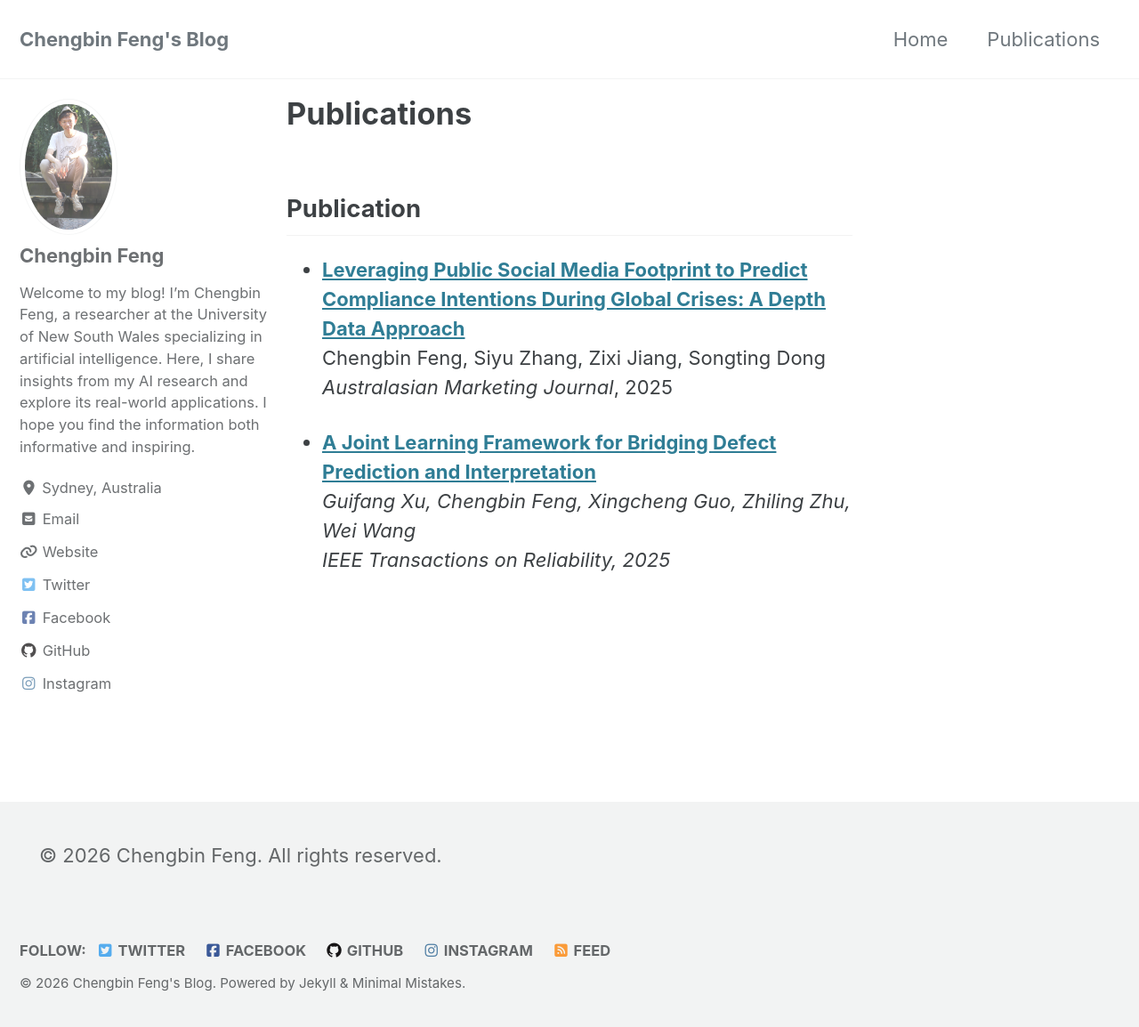
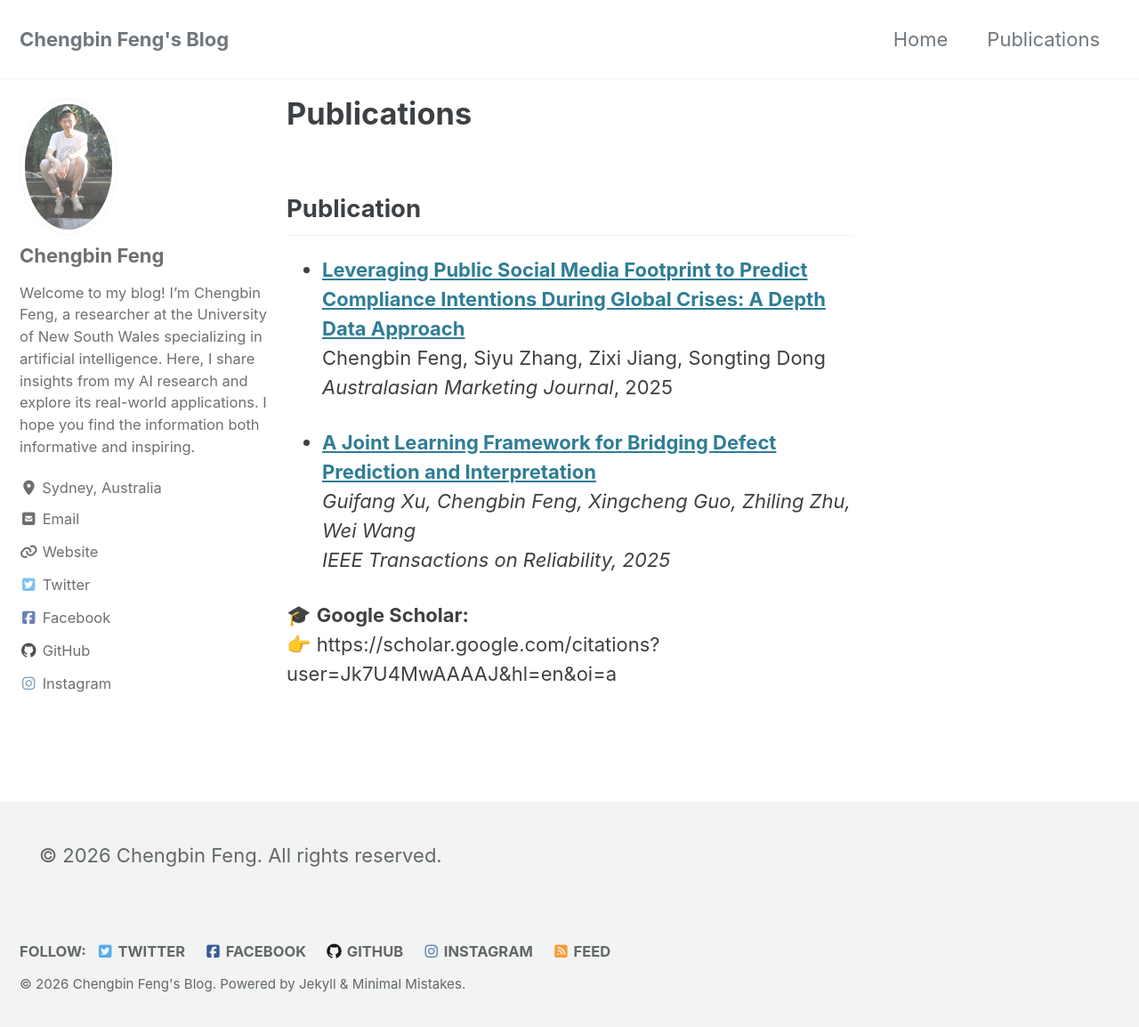
Before and after one commit to kfengc27/kfengc27.github.io, a Jekyll site: the page built from publications.md, in a window 1280 px wide and 1161 px high. Shown: the top 1154 px of the window at 89% size. Built offline with Jekyll 4.4.1, drawn with Linux system fonts in a browser that asks for light colours; cached includes are drawn as plain includes.

Commit message:
update google scholar

```diff
--- a/publications.md
+++ b/publications.md
@@ -14,3 +14,7 @@
 - **[A Joint Learning Framework for Bridging Defect Prediction and Interpretation](https://ieeexplore.ieee.org/document/11095857/)**
 *Guifang Xu, Chengbin Feng, Xingcheng Guo, Zhiling Zhu, Wei Wang*
 *IEEE Transactions on Reliability, 2025*
+
+
+🎓 **Google Scholar:**
+👉 https://scholar.google.com/citations?user=Jk7U4MwAAAAJ&hl=en&oi=a
```
Also changed, not shown: contact.md (line endings or trailing spaces).
